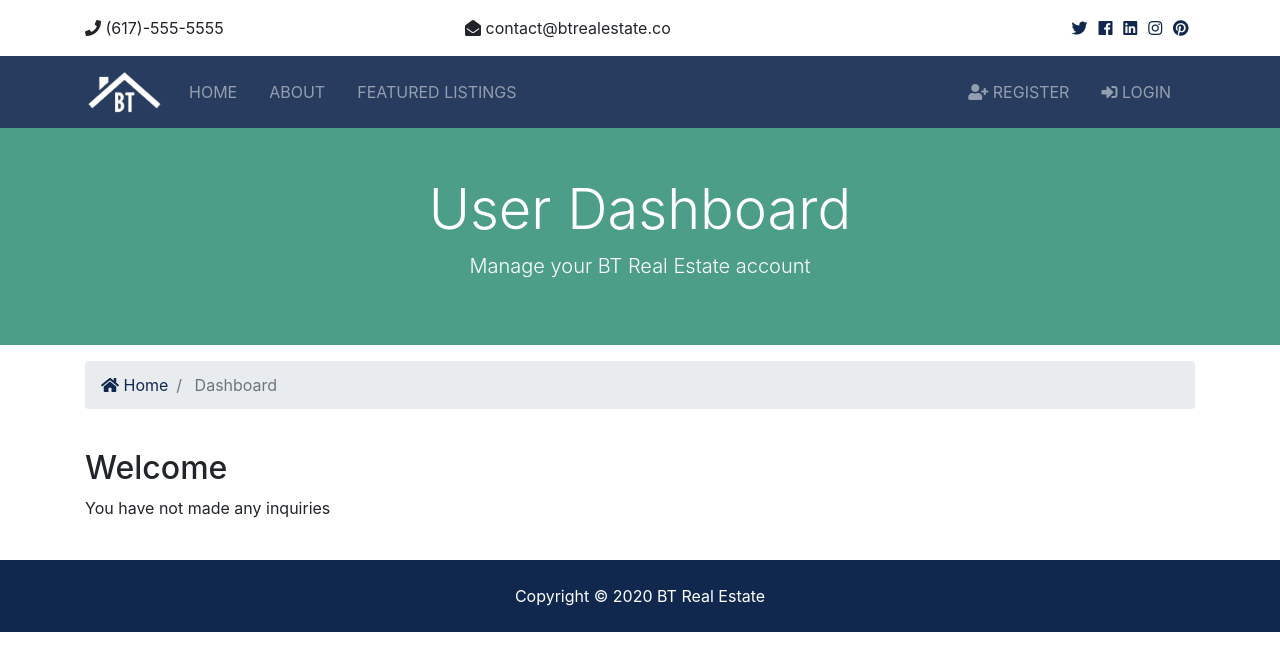
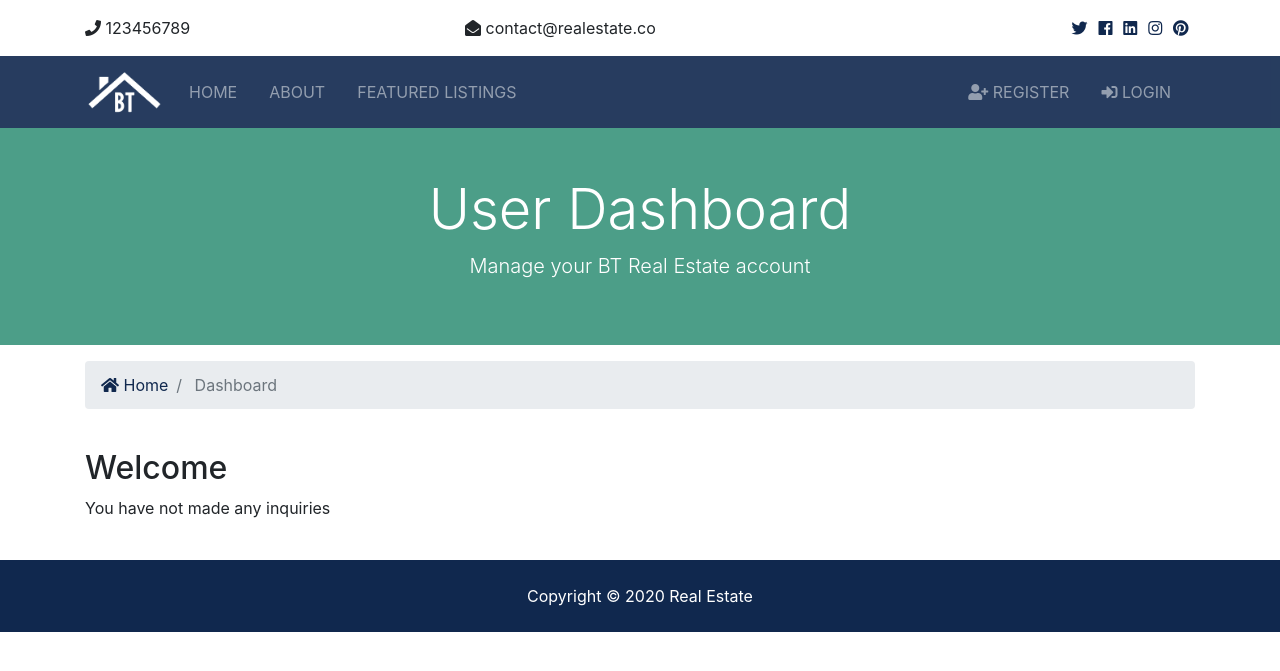
Before and after one commit to mohammad2745/real_estate_project, a Django app: page /accounts/dashboard/ in a window 1280 px wide. Shown: the top 671 px of the page. Run offline with Django 3.2, Linux system fonts and the light colour scheme; data that the repository does not hold is empty; some libraries are stand-ins or nearby versions.

Commit message:
Initial commit

```diff
--- a/templates/partials/_footer.html
+++ b/templates/partials/_footer.html
@@ -1,5 +1,5 @@
  <!-- Footer -->
  <footer id="main-footer" class="py-4 bg-primary text-white text-center">
   Copyright &copy;
-  <span class="year"></span> BT Real Estate
+  <span class="year"></span> Real Estate
 </footer>
--- a/templates/partials/_topbar.html
+++ b/templates/partials/_topbar.html
@@ -3,10 +3,10 @@
   <div class="container">
     <div class="row">
       <div class="col-md-4">
-        <i class="fas fa-phone"></i> (617)-555-5555
+        <i class="fas fa-phone"></i> 123456789
       </div>
       <div class="col-md-4">
-        <i class="fas fa-envelope-open"></i> contact@btrealestate.co
+        <i class="fas fa-envelope-open"></i> contact@realestate.co
       </div>
       <div class="col-md-4">
         <div class="social text-right">
```
